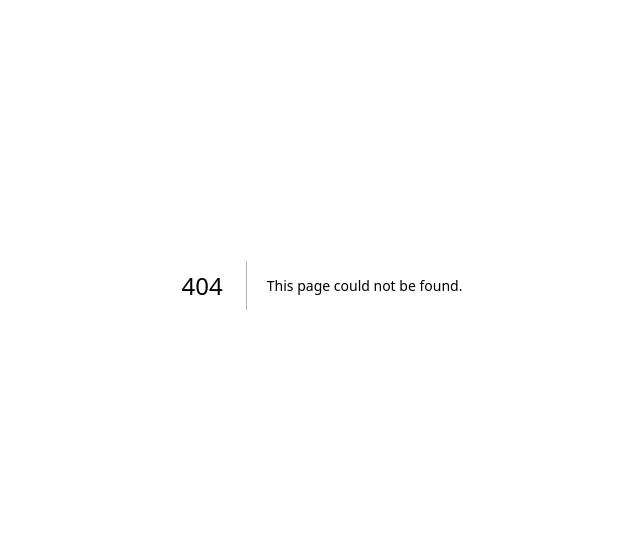
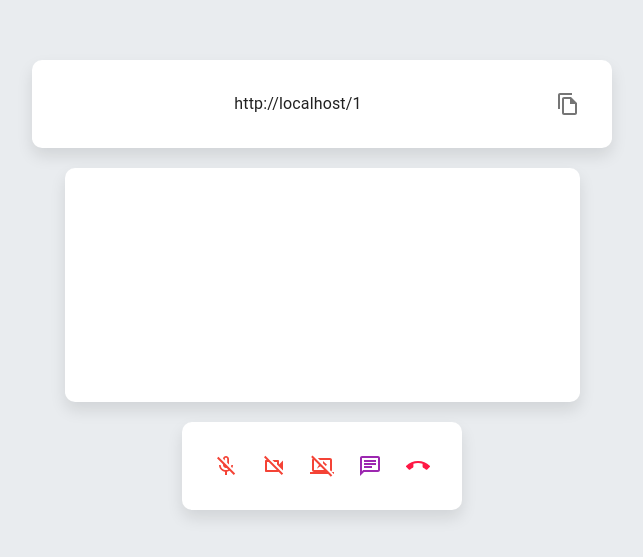
Before and after one commit to Samay-Nandan/Google-meet-clone, a Next.js app: page /1 in a window 1280 px wide. Before the commit this address had no page. Shown: the part 115-672 px from the top of the page, without its empty margins (318-961 px from the left). Built offline with nearby package versions, Linux system fonts and the light colour scheme.

Commit message:
Working on Video Chat

```diff
--- /dev/null
+++ b/app/styles/video.css
@@ -0,0 +1,147 @@
+body {
+  display: flex;
+  align-items: center;
+  justify-content: center;
+  height: 100vh;
+  margin: 0;
+  font-family: "Roboto", sans-serif;
+  background-color: #e9ecef;
+  transition: background-color 0.3s ease-in-out;
+}
+
+.video-container {
+  background: #ffffff;
+  width: 75%;
+  padding: 40px;
+  min-width: 400px;
+  margin: auto;
+  text-align: center;
+  justify-content: center;
+  border-radius: 10px;
+  box-shadow: 0 8px 16px rgba(0, 0, 0, 0.1);
+  transition: transform 0.3s ease, box-shadow 0.3s ease;
+  animation: fadeIn 1s ease-in-out;
+}
+
+.video-container:hover {
+  box-shadow: 0 12px 24px rgba(0, 0, 0, 0.2);
+}
+
+.input {
+  width: calc(60% - 20px);
+  padding: 10px;
+  margin: 10px 0;
+  border: 1px solid #ced4da;
+  border-radius: 5px;
+  transition: border-color 0.3s;
+}
+
+.input:focus {
+  border-color: #007bff;
+  outline: none;
+}
+
+.modalOverlay {
+  display: flex;
+  justify-content: center;
+  align-items: center;
+}
+
+.modalContent {
+  display: flex;
+  flex-direction: column;
+  padding: 20px;
+  background: #ffffff;
+  border-radius: 10px;
+  box-shadow: 0 8px 16px rgba(0, 0, 0, 0.1);
+  max-width: 500px;
+  width: 100%;
+  transition: transform 0.3s ease, box-shadow 0.3s ease;
+  animation: fadeIn 1s ease-in-out;
+}
+
+.modalContent:hover {
+  transform: translateY(-10px);
+  box-shadow: 0 12px 24px rgba(0, 0, 0, 0.2);
+}
+
+.modalHeader {
+  display: flex;
+  justify-content: space-between;
+  align-items: center;
+  padding: 10px;
+  border-bottom: 1px solid #e0e0e0;
+}
+
+.modalBody {
+  overflow-y: auto;
+  height: 400px;
+  text-align: left;
+  padding: 20px;
+}
+
+.modalFooter {
+  display: flex;
+  padding: 10px;
+  border-top: 1px solid #e0e0e0;
+}
+
+.chatInput {
+  flex-grow: 1;
+  margin-right: 20px;
+  padding: 10px;
+  border: 1px solid #ced4da;
+  border-radius: 5px;
+}
+
+.message {
+  text-align: left;
+  padding: 10px;
+  background: #f1f3f4;
+  margin-bottom: 10px;
+  border-radius: 10px;
+  color: #333333;
+  border: 1px solid #e0e0e0;
+}
+
+.messageContent {
+  word-break: break-all;
+  margin: 0;
+}
+
+.controls-container {
+  display: flex;
+  justify-content: center;
+  align-items: center;
+  padding: 20px;
+  background: #ffffff;
+  border-radius: 10px;
+  box-shadow: 0 8px 16px rgba(0, 0, 0, 0.1);
+  margin: 20px auto;
+  width: fit-content;
+}
+
+.invite-container {
+  width: 540px;
+  display: flex;
+  justify-content: center;
+  align-items: center;
+  padding: 20px;
+  background: #ffffff;
+  border-radius: 10px;
+  box-shadow: 0 8px 16px rgba(0, 0, 0, 0.1);
+  margin: 20px auto;
+}
+
+.invite-container div {
+  width: 100%;
+}
+
+.invite-container button {
+  cursor: pointer;
+  padding: 12px;
+}
+
+.invite-container input {
+  text-align: center;
+}
--- /dev/null
+++ b/pages/[url]/index.tsx
@@ -0,0 +1,185 @@
+import { useState, useRef, ChangeEvent, Dispatch, SetStateAction } from "react";
+import {
+  Button,
+  Input,
+  IconButton,
+  Badge,
+  Modal,
+  Typography,
+} from "@material-ui/core";
+import {
+  Videocam,
+  CallEnd,
+  Mic,
+  ScreenShare,
+  CheckCircle,
+  FileCopyOutlined,
+  ChatOutlined,
+  StopScreenShareOutlined,
+  VideocamOffOutlined,
+  MicOffOutlined,
+} from "@material-ui/icons";
+import "@app/styles/video.css";
+
+interface Message {
+  sender: string;
+  content: string;
+}
+
+const VideoChat = () => {
+  const [isVideoEnabled, setIsVideoEnabled] = useState(false);
+  const [isAudioEnabled, setIsAudioEnabled] = useState(false);
+  const [isScreenSharing, setIsScreenSharing] = useState(false);
+  const [isScreenAvailable, setIsScreenAvailable] = useState(true);
+  const [isInviteLinkCopied, setIsInviteLinkCopied] = useState(false);
+
+  const [newMessagesCount, setNewMessagesCount] = useState(0);
+  const [isChatModalOpen, setIsChatModalOpen] = useState(false);
+  const [messages, setMessages] = useState<Message[]>([]);
+  const [message, setMessage] = useState("");
+  const localVideoRef = useRef<HTMLVideoElement>(null);
+
+  const handleInputChange =
+    (setter: Dispatch<SetStateAction<string>>) =>
+    (e: ChangeEvent<HTMLInputElement>) =>
+      setter(e.target.value);
+
+  const toggleState = (setter: Dispatch<SetStateAction<boolean>>) => () =>
+    setter((prev) => !prev);
+
+  const handleEndCall = () => console.log("End call");
+
+  const handleOpenChat = () => setIsChatModalOpen(true);
+
+  const handleCloseChat = () => setIsChatModalOpen(false);
+
+  const handleSendMessage = () => {
+    if (!message.trim()) return;
+  };
+
+  const handleCopyInviteLink = async () => {
+    await navigator.clipboard.writeText(window.location.href);
+    setIsInviteLinkCopied(true);
+    setTimeout(() => setIsInviteLinkCopied(false), 1000);
+  };
+
+  const renderMessages = () =>
+    messages.length > 0 ? (
+      messages.map((msg, index) => (
+        <div key={index} className="message">
+          <p className="messageContent">
+            <b>{msg.sender}</b>: {msg.content}
+          </p>
+        </div>
+      ))
+    ) : (
+      <p>No messages yet</p>
+    );
+
+  const ChatModal = () => (
+    <Modal
+      open={isChatModalOpen}
+      onClose={handleCloseChat}
+      className="modalOverlay"
+    >
+      <div className="modalContent">
+        <div className="modalHeader">
+          <Typography variant="h6">Chat Room</Typography>
+          <Button onClick={handleCloseChat}>Close</Button>
+        </div>
+        <div className="modalBody">{renderMessages()}</div>
+        <div className="modalFooter">
+          <Input
+            placeholder="Message"
+            value={message}
+            onChange={handleInputChange(setMessage)}
+            className="chatInput"
+          />
+          <Button
+            variant="contained"
+            color="primary"
+            onClick={handleSendMessage}
+          >
+            Send
+          </Button>
+        </div>
+      </div>
+    </Modal>
+  );
+
+  const Controls = () => (
+    <div className="controls-container">
+      <IconButton onClick={toggleState(setIsAudioEnabled)}>
+        {isAudioEnabled ? (
+          <Mic style={{ color: "#4caf50" }} />
+        ) : (
+          <MicOffOutlined style={{ color: "#f44336" }} />
+        )}
+      </IconButton>
+      <IconButton onClick={toggleState(setIsVideoEnabled)}>
+        {isVideoEnabled ? (
+          <Videocam style={{ color: "#4caf50" }} />
+        ) : (
+          <VideocamOffOutlined style={{ color: "#f44336" }} />
+        )}
+      </IconButton>
+      {isScreenAvailable && (
+        <IconButton onClick={toggleState(setIsScreenSharing)}>
+          {isScreenSharing ? (
+            <ScreenShare style={{ color: "#2196f3" }} />
+          ) : (
+            <StopScreenShareOutlined style={{ color: "#f44336" }} />
+          )}
+        </IconButton>
+      )}
+      <Badge
+        badgeContent={newMessagesCount}
+        max={999}
+        color="secondary"
+        overlap="rectangular"
+        onClick={handleOpenChat}
+      >
+        <IconButton onClick={handleOpenChat}>
+          <ChatOutlined style={{ color: "#9c27b0" }} />
+        </IconButton>
+      </Badge>
+      <IconButton onClick={handleEndCall}>
+        <CallEnd style={{ color: "#ff1744" }} />
+      </IconButton>
+    </div>
+  );
+
+  const InviteLink = () => (
+    <div className="invite-container">
+      <Input
+        value={typeof window !== "undefined" && window.location.href}
+        disableUnderline
+        readOnly
+      />
+      <IconButton onClick={handleCopyInviteLink}>
+        {isInviteLinkCopied ? (
+          <CheckCircle style={{ color: "#4caf50" }} />
+        ) : (
+          <FileCopyOutlined />
+        )}
+      </IconButton>
+    </div>
+  );
+
+  const VideoContainer = () => (
+    <div className="video-container">
+      <video ref={localVideoRef} autoPlay muted />
+    </div>
+  );
+
+  return (
+    <>
+      <ChatModal />
+      <InviteLink />
+      <VideoContainer />
+      <Controls />
+    </>
+  );
+};
+
+export default VideoChat;
```
